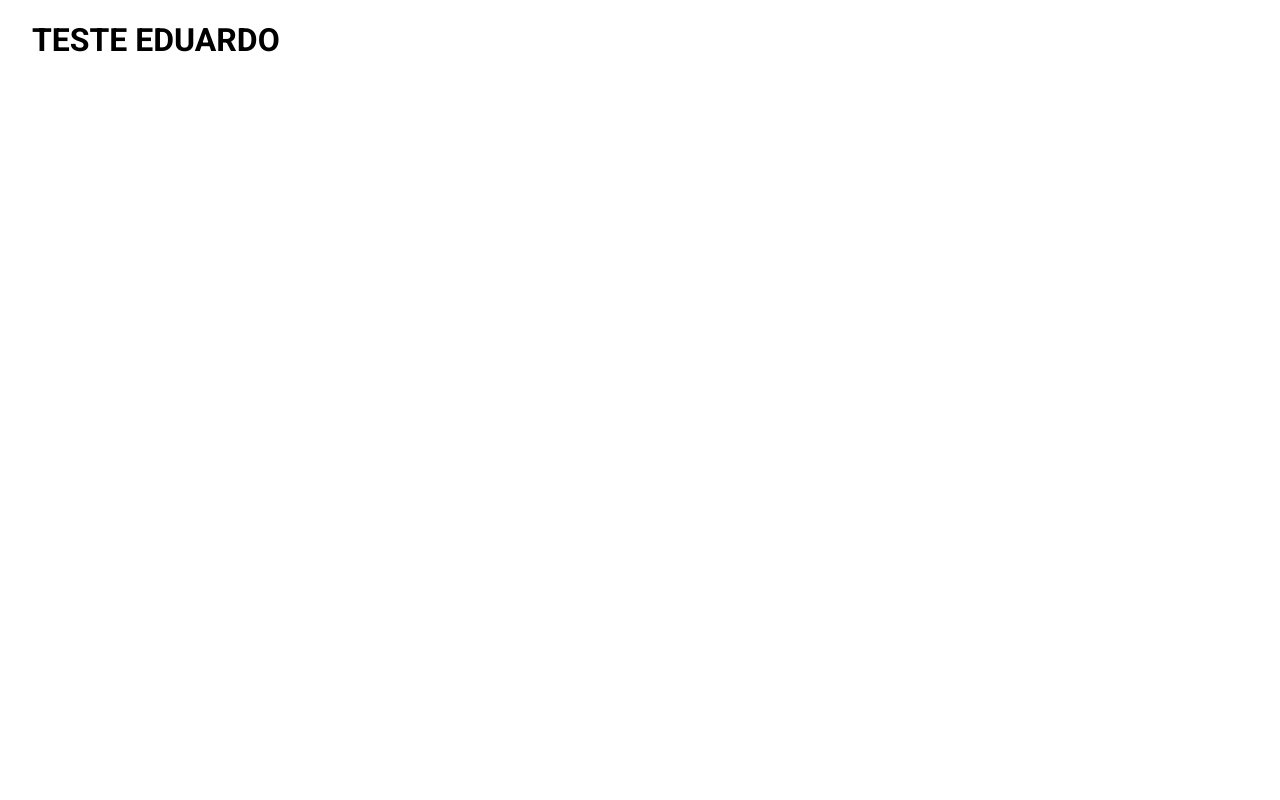
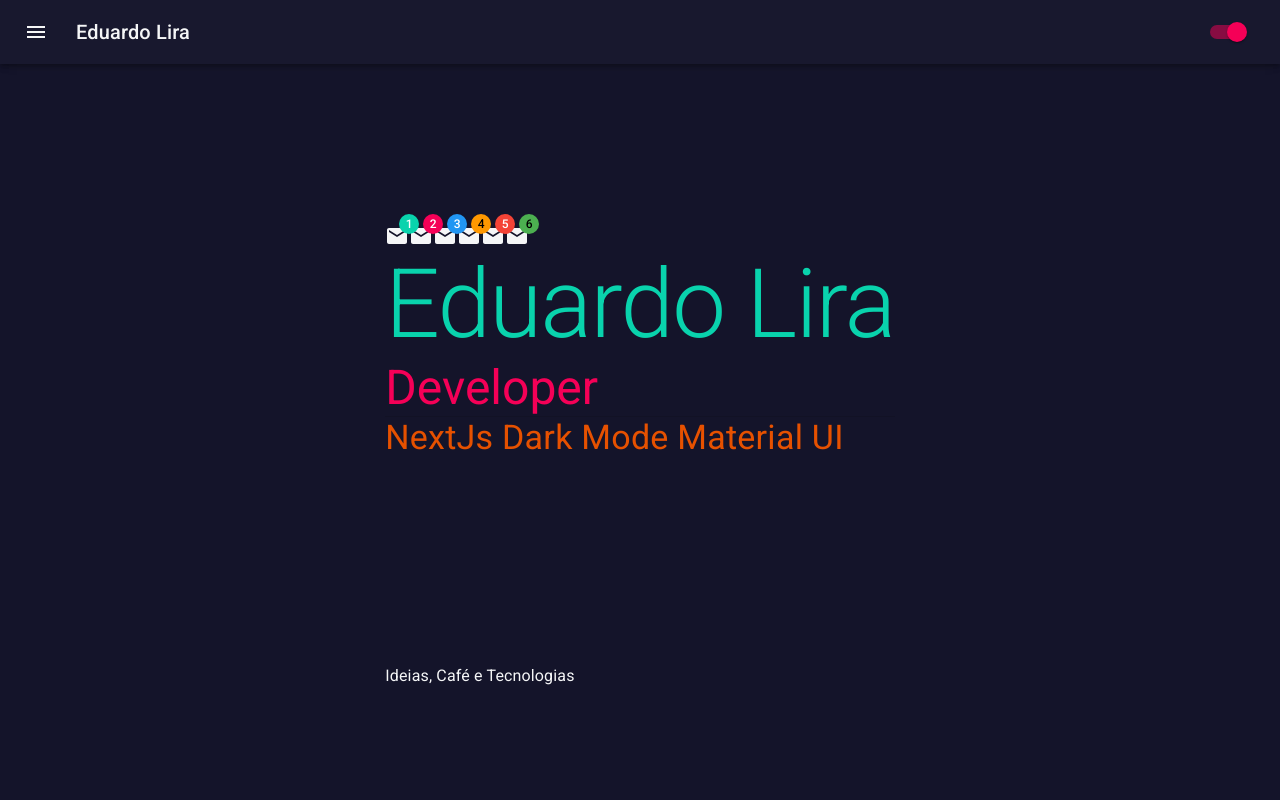
Before and after one commit to eduardolirainfo/nextjsnewsite, a Next.js app: page / in a window 1280 px wide. Shown: the top 800 px of the page. Built offline with nearby package versions, Linux system fonts and the light colour scheme.

Commit message:
add header and testing dark mode

```diff
--- /dev/null
+++ b/Header.component.tsx
@@ -0,0 +1,46 @@
+import { FC } from 'react';
+import AppBar from '@mui/material/AppBar';
+import Box from '@mui/material/Box';
+import Toolbar from '@mui/material/Toolbar';
+import Typography from '@mui/material/Typography';
+import Switch from '@mui/material/Switch';
+import IconButton from '@mui/material/IconButton';
+import MenuIcon from '@mui/icons-material/Menu';
+import { PaletteMode, useTheme } from '@mui/material'
+
+interface Props {
+    mode: PaletteMode
+    onChange?: () => void
+}
+
+const HeaderComponent: FC<Props> = ({ mode, onChange }) => {
+    const customTheme = useTheme()
+    return (
+        <Box sx={{ flexGrow: 1 }}>
+            <AppBar style={{
+                backgroundColor: customTheme.palette.background.paper,
+                color: customTheme.palette.text.primary
+            }} position="static">
+                <Toolbar>
+                    <IconButton
+                        size="large"
+                        edge="start"
+                        color="inherit"
+                        aria-label="menu"
+                        sx={{ mr: 2 }}
+                    >
+                        <MenuIcon />
+                    </IconButton>
+                    <Typography variant="h6" component="div" sx={{ flexGrow: 1 }}>
+                        Eduardo Lira
+                    </Typography>
+                    <Switch checked={mode === 'dark'}
+                        onChange={onChange}
+                        color='secondary' />
+                </Toolbar>
+            </AppBar>
+        </Box >
+    )
+}
+
+export default HeaderComponent
--- a/pages/_app.tsx
+++ b/pages/_app.tsx
@@ -1,8 +1,73 @@
+
+import { useEffect, useMemo, useState } from 'react'
+import type { AppProps } from 'next/app'
 import '../styles/globals.css'
-import type { AppProps } from 'next/app'
+import HeaderComponent from '../Header.component'
+import { createTheme, CssBaseline, PaletteMode, useTheme, ThemeProvider, Badge, Typography, Box, Divider } from '@mui/material'
+
+import MailIcon from '@mui/icons-material/Mail'
+
+import { getStoredTheme, getThemeOptions, setStoredTheme } from '../utils/themes'
 
 function MyApp({ Component, pageProps }: AppProps) {
-  return <Component {...pageProps} />
+
+  const [mode, setMode] = useState<PaletteMode>('dark')  // default mode is dark
+
+  const customTheme = useTheme()
+
+  useEffect(() => {
+    const storedTheme = getStoredTheme()
+    if (storedTheme) {
+      setMode(storedTheme)
+    }
+  }, [])
+
+  //update the theme if it changes
+  const theme = useMemo(() => createTheme(getThemeOptions(mode)), [mode])
+
+  return (
+    <ThemeProvider theme={theme}>
+      <CssBaseline />
+      <HeaderComponent
+        mode={mode}
+        onChange={() => {
+          const newMode: PaletteMode = mode === 'dark' ? 'light' : 'dark'
+          setMode(newMode)
+          setStoredTheme(newMode)
+        }} />
+      <Box display='flex' justifyContent='center' alignItems='center' minHeight='100vh'>
+        <div>
+          <Badge badgeContent={1} color="primary">
+            <MailIcon />
+          </Badge>
+          <Badge badgeContent={2} color="secondary">
+            <MailIcon />
+          </Badge>
+          <Badge badgeContent={3} color="info">
+            <MailIcon />
+          </Badge>
+          <Badge badgeContent={4} color="warning">
+            <MailIcon />
+          </Badge>
+          <Badge badgeContent={5} color="error">
+            <MailIcon />
+          </Badge>
+          <Badge badgeContent={6} color="success">
+            <MailIcon />
+          </Badge>
+          <div style={{ height: '400px', color: customTheme.palette.warning.dark }}>
+            <Typography color='primary' variant='h1'>Eduardo Lira</Typography>
+            <Typography color='secondary' variant='h3'>Developer</Typography>
+            <Divider />
+            <Typography variant='h4'>NextJs Dark Mode Material UI</Typography>
+          </div>
+          <p>Ideias, Café e Tecnologias</p>
+        </div>
+      </Box>
+
+      <Component {...pageProps} />
+    </ThemeProvider>
+  )
 }
 
 export default MyApp
--- a/pages/index.tsx
+++ b/pages/index.tsx
@@ -1,6 +1,5 @@
 import type { NextPage } from 'next'
 import Head from 'next/head'
-import Image from 'next/image'
 import styles from '../styles/Home.module.css'
 
 const Home: NextPage = () => {
--- a/utils/themes.ts
+++ b/utils/themes.ts
@@ -1,11 +1,10 @@
-import { Nfc, NfcSharp } from '@mui/icons-material';
 import { PaletteMode } from '@mui/material';
 import { ThemeOptions } from '@mui/material/styles';
 
 const primaryPalette = {
     main: '#09D3AD',
-    light: '#3ADBBD',
-    dark: '#069379',
+    light: '#00baff',
+    dark: '#945bf1',
     contrastText: '#FFFFFF',
 };
 
@@ -47,8 +46,8 @@
 const lightThemeOptions: ThemeOptions = {
     palette: {
         background: {
-            default: '#FFFFFF',
-            paper: '#EBEDF0',
+            default: '#f7f7fc',
+            paper: '#f5f5f9',
         },
         text: {
             primary: '#1C1E21',
@@ -67,8 +66,8 @@
 const darkThemeOptions: ThemeOptions = {
     palette: {
         background: {
-            default: '#18191A',
-            paper: '#242526',
+            default: '#14142a',
+            paper: '#18182e',
         },
         text: {
             primary: '#F5F6F7',
```
